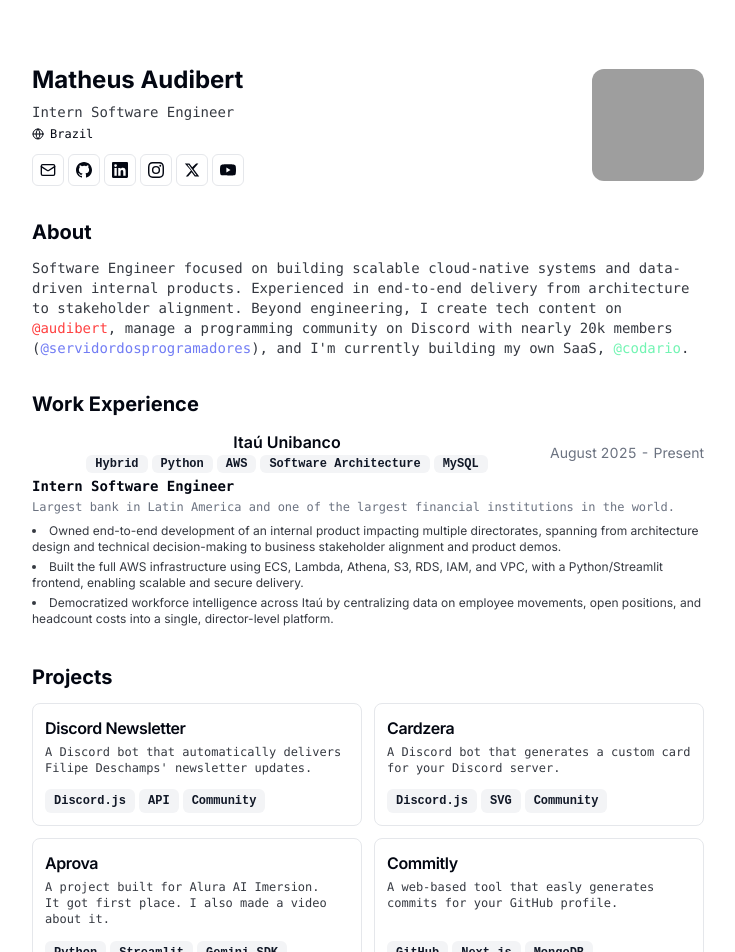
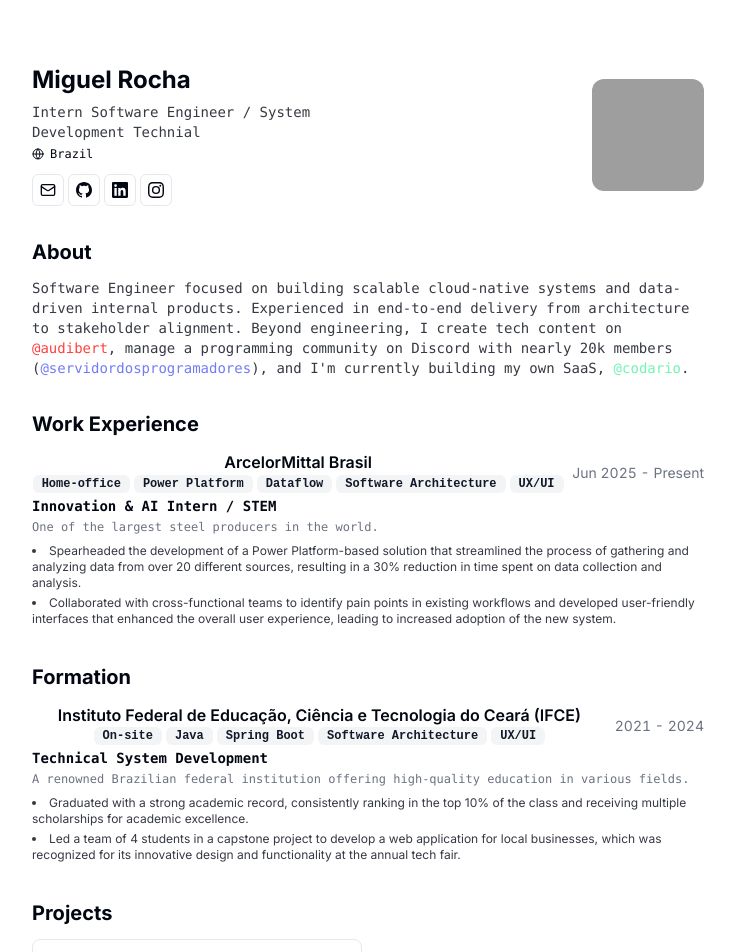
Before and after one commit to miguelrcha/miguelrcha.dev, a Next.js app: page / in a window 1280 px wide. Shown: the top 952 px of the page, without its empty margins (272-1007 px from the left). Built offline with nearby package versions, Linux system fonts and the light colour scheme; grey boxes are pictures that could not be loaded.

Commit message:
feat: section formation

```diff
--- a/src/app/icon.tsx
+++ b/src/app/icon.tsx
@@ -17,7 +17,7 @@
       >
         {/* eslint-disable-next-line @next/next/no-img-element */}
         <img
-          src="https://github.com/matheusaudibert.png"
+          src="https://github.com/miguelrcha.png"
           width={32}
           height={32}
           style={{ objectFit: "cover" }}
--- a/src/app/layout.tsx
+++ b/src/app/layout.tsx
@@ -8,7 +8,7 @@
 });
 
 export const metadata: Metadata = {
-  title: "Matheus Audibert",
+  title: "Miguel Rocha",
   description: "Intern Software Engineer",
   metadataBase: new URL(
     process.env.VERCEL_URL
@@ -16,13 +16,13 @@
       : "http://localhost:3000"
   ),
   openGraph: {
-    title: "Matheus Audibert",
+    title: "Miguel Rocha",
     description: "Intern Software Engineer",
     images: [{ url: "https://i.postimg.cc/QxNf6tMw/preview.png" }],
   },
   twitter: {
     card: "summary_large_image",
-    title: "Matheus Audibert",
+    title: "Miguel Rocha",
     description: "Intern Software Engineer",
     images: ["https://i.postimg.cc/QxNf6tMw/preview.png"],
   },
--- a/src/app/page.tsx
+++ b/src/app/page.tsx
@@ -46,35 +46,47 @@
 // ── Data ──────────────────────────────────────────────────────────────────────
 
 const PERSON = {
-  name: "Matheus Audibert",
-  title: "Intern Software Engineer",
+  name: "Miguel Rocha",
+  title: "Intern Software Engineer / System Development Technial",
   location: "Brazil",
-  avatar: "https://github.com/matheusaudibert.png",
+  avatar: "https://github.com/miguelrcha.png",
   social: [
-    { label: "Email", href: "mailto:contact.audibert@gmail.com", icon: <Mail size={16} /> },
-    { label: "GitHub", href: "https://github.com/matheusaudibert", icon: <GithubIcon size={16} /> },
-    { label: "LinkedIn", href: "https://linkedin.com/in/matheusaudibert", icon: <LinkedinIcon size={16} /> },
-    { label: "Instagram", href: "https://instagram.com/tlvzaudibert", icon: <InstagramIcon size={16} /> },
-    { label: "X / Twitter", href: "https://x.com/audibosta", icon: <XIcon size={16} /> },
-    { label: "YouTube", href: "https://www.youtube.com/@audibert", icon: <YoutubeIcon size={16} /> },
+    { label: "Email", href: "mailto:contact.miguellrochaxavier@gmail.com", icon: <Mail size={16} /> },
+    { label: "GitHub", href: "https://github.com/miguelrcha", icon: <GithubIcon size={16} /> },
+    { label: "LinkedIn", href: "https://linkedin.com/in/miguelrochaxavier", icon: <LinkedinIcon size={16} /> },
+    { label: "Instagram", href: "https://instagram.com/miguel.rcha", icon: <InstagramIcon size={16} /> },
   ],
 };
 
 const WORK_EXPERIENCE = [
   {
-    company: "Itaú Unibanco",
-    companyUrl: "https://www.itau.com.br",
-    companyDescription: "Largest bank in Latin America and one of the largest financial institutions in the world.",
-    role: "Intern Software Engineer",
-    period: "August 2025 - Present",
-    tags: ["Hybrid", "Python", "AWS", "Software Architecture", "MySQL"],
+    company: "ArcelorMittal Brasil",
+    companyUrl: "https://www.arcelormittal.com",
+    companyDescription: "One of the largest steel producers in the world.",
+    role: "Innovation & AI Intern / STEM",
+    period: "Jun 2025 - Present",
+    tags: ["Home-office", "Power Platform", "Dataflow", "Software Architecture", "UX/UI"],
     bullets: [
-      "Owned end-to-end development of an internal product impacting multiple directorates, spanning from architecture design and technical decision-making to business stakeholder alignment and product demos.",
-      "Built the full AWS infrastructure using ECS, Lambda, Athena, S3, RDS, IAM, and VPC, with a Python/Streamlit frontend, enabling scalable and secure delivery.",
-      "Democratized workforce intelligence across Itaú by centralizing data on employee movements, open positions, and headcount costs into a single, director-level platform.",
+      "Spearheaded the development of a Power Platform-based solution that streamlined the process of gathering and analyzing data from over 20 different sources, resulting in a 30% reduction in time spent on data collection and analysis.",
+      "Collaborated with cross-functional teams to identify pain points in existing workflows and developed user-friendly interfaces that enhanced the overall user experience, leading to increased adoption of the new system.",
     ],
   },
 ];
+
+const FORMATION = [
+  {
+    company: "Instituto Federal de Educação, Ciência e Tecnologia do Ceará (IFCE)",
+    companyUrl: "https://ifce.edu.br",
+    companyDescription: "A renowned Brazilian federal institution offering high-quality education in various fields.",
+    role: "Technical System Development",
+    period: "2021 - 2024",
+    tags: ["On-site", "Java", "Spring Boot", "Software Architecture", "UX/UI"],
+    bullets: [
+      "Graduated with a strong academic record, consistently ranking in the top 10% of the class and receiving multiple scholarships for academic excellence.",
+      "Led a team of 4 students in a capstone project to develop a web application for local businesses, which was recognized for its innovative design and functionality at the annual tech fair.",
+    ],
+  }
+]
 
 const PROJECTS = [
   {
@@ -83,30 +95,12 @@
     tags: ["Discord.js", "API", "Community"],
     href: "https://newsletterbot.audibert.dev/",
   },
-  {
-    title: "Cardzera",
-    description: "A Discord bot that generates a custom card for your Discord server.",
-    tags: ["Discord.js", "SVG", "Community"],
-    href: "https://github.com/matheusaudibert/cardzera",
-  },
-  {
-    title: "Aprova",
-    description: "A project built for Alura AI Imersion. It got first place. I also made a video about it.",
-    tags: ["Python", "Streamlit", "Gemini SDK"],
-    href: "https://github.com/matheusaudibert/projeto-aprova",
-  },
-  {
-    title: "Commitly",
-    description: "A web-based tool that easly generates commits for your GitHub profile.",
-    tags: ["GitHub", "Next.js", "MongoDB"],
-    href: "https://commitly.shardweb.app/",
-  },
 ];
 
 const SKILLS = [
-  "Python", "Node.js", "Discord.js", "JavaScript", "AWS",
-  "MySQL", "MongoDB", "API", "Software Architecture", "Serverless",
-  "Design Systems", "Git",
+  "Java", "Spring Boot", "Node.js", "JavaScript", "Typescript",
+  "MySQL", "PostgreSQL", "HTML", "CSS", "Software Architecture", "UX/UI",
+  "Design Systems", "Git", "Python", "PHP", "Arduino",
 ];
 
 // ── Sub-components ────────────────────────────────────────────────────────────
@@ -255,6 +249,42 @@
             </div>
           </section>
 
+          {/* ── Formation ── */}
+          <section className="flex min-h-0 flex-col gap-y-3 print:gap-y-1">
+            <h2 className="text-xl font-bold">Formation</h2>
+            <div className="flex flex-col gap-y-4">
+              {FORMATION.map((education) => (
+                <div key={education.company} className="rounded-lg py-1 print:py-0" style={{ backgroundColor: "hsl(var(--card))", color: "hsl(var(--card-foreground))" }}>
+                  <div className="flex flex-col space-y-1.5 print:space-y-1">
+                    <div className="flex items-center justify-between gap-x-2 text-base">
+                      <h3 className="inline-flex items-center justify-center gap-x-1 font-semibold leading-none flex-wrap gap-y-1">
+                        <a href={education.companyUrl} target="_blank" rel="noopener noreferrer" className="hover:underline">{education.company}</a>
+                        <ul className="list-none p-0 hidden gap-x-1 sm:inline-flex">
+                          {education.tags.map((tag) => <li key={tag}><SecondaryBadge>{tag}</SecondaryBadge></li>)}
+                        </ul>
+                      </h3>
+                      <div className="text-sm tabular-nums shrink-0" style={{ color: "#6b7280" }}>{education.period}</div>
+                    </div>
+                    <h4 className="font-mono text-sm font-semibold leading-none print:text-[12px]">{education.role}</h4>
+                    {education.companyDescription && (
+                      <p className="font-mono text-xs text-pretty" style={{ color: "hsl(var(--muted-foreground))" }}>{education.companyDescription}</p>
+                    )}
+                  </div>
+                  <div className="mt-2 text-xs print:mt-1 print:text-[10px] text-pretty" style={{ color: "hsl(var(--foreground) / 0.8)" }}>
+                    <ul className="list-inside list-disc space-y-1">
+                      {education.bullets.map((bullet, i) => <li key={i}>{bullet}</li>)}
+                    </ul>
+                  </div>
+                  <div className="mt-2 sm:hidden">
+                    <ul className="inline-flex list-none p-0 -mx-2 flex-wrap gap-1">
+                      {education.tags.map((tag) => <li key={tag}><SecondaryBadge>{tag}</SecondaryBadge></li>)}
+                    </ul>
+                  </div>
+                </div>
+              ))}
+            </div>
+          </section>
+
           {/* ── Projects ── */}
           <section className="flex min-h-0 flex-col gap-y-3 print:gap-y-1">
             <h2 className="text-xl font-bold">Projects</h2>
```
Also changed, not shown: src/app/theme-toggle.tsx (added), 1 other file (tests, documents, lock files or other folders).
